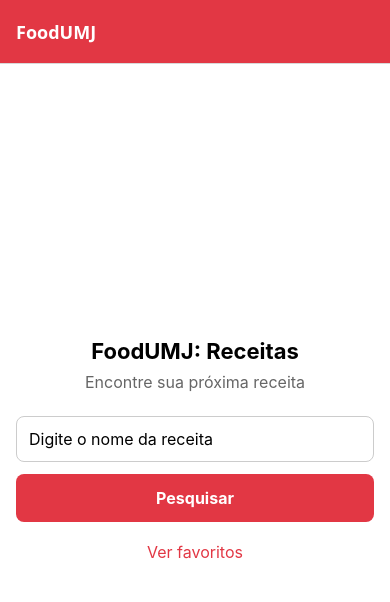
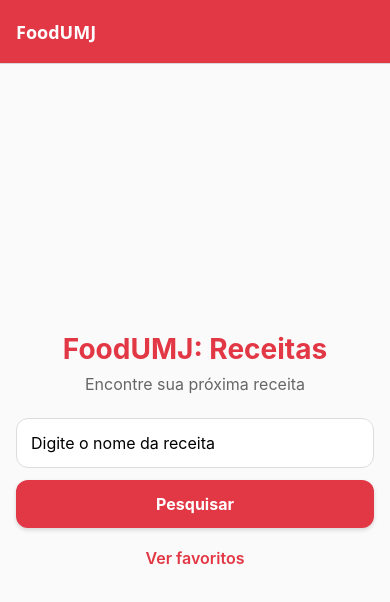
Before and after one commit to rafaelbezerra080/PROJETO-FOODUMJ-ADS, a React Native app: screen /Home in a window 390 px wide. Shown: the top 602 px of the page. Built offline with nearby package versions, Linux system fonts and the light colour scheme.

Commit message:
style: melhora aparencia das telas

```diff
--- a/src/components/RecipeCard.js
+++ b/src/components/RecipeCard.js
@@ -21,16 +21,21 @@ const styles = StyleSheet.create({
     flexDirection: 'row',
     alignItems: 'center',
     backgroundColor: '#fff',
-    borderRadius: 8,
+    borderRadius: 12,
     borderWidth: 1,
-    borderColor: '#eee',
+    borderColor: '#f0e9e9',
     padding: 12,
     marginBottom: 12,
+    elevation: 2,
+    shadowColor: '#000',
+    shadowOffset: { width: 0, height: 1 },
+    shadowOpacity: 0.08,
+    shadowRadius: 4,
   },
   image: {
-    width: 72,
-    height: 72,
-    borderRadius: 8,
+    width: 80,
+    height: 80,
+    borderRadius: 10,
     marginRight: 12,
     backgroundColor: '#f0f0f0',
   },
--- a/src/screens/FavoritesScreen.js
+++ b/src/screens/FavoritesScreen.js
@@ -52,6 +52,9 @@ export default function FavoritesScreen({ navigation }) {
         ListEmptyComponent={
           <View style={styles.emptyContainer}>
             <Text style={styles.empty}>Nenhuma receita favorita ainda</Text>
+            <Text style={styles.emptySub}>
+              Favorite receitas nos detalhes para vê-las aqui.
+            </Text>
           </View>
         }
         contentContainerStyle={styles.list}
@@ -63,7 +66,7 @@ export default function FavoritesScreen({ navigation }) {
 const styles = StyleSheet.create({
   container: {
     flex: 1,
-    backgroundColor: '#fff',
+    backgroundColor: '#fafafa',
     padding: 16,
   },
   list: {
@@ -77,11 +80,16 @@ const styles = StyleSheet.create({
     flexDirection: 'row',
     alignItems: 'center',
     backgroundColor: '#fff',
-    borderRadius: 8,
+    borderRadius: 12,
     borderWidth: 1,
-    borderColor: '#eee',
+    borderColor: '#f0e9e9',
     padding: 12,
     marginBottom: 12,
+    elevation: 2,
+    shadowColor: '#000',
+    shadowOffset: { width: 0, height: 1 },
+    shadowOpacity: 0.08,
+    shadowRadius: 4,
   },
   cardInfo: {
     flex: 1,
@@ -105,7 +113,7 @@ const styles = StyleSheet.create({
   },
   removeButton: {
     backgroundColor: '#e23744',
-    borderRadius: 6,
+    borderRadius: 8,
     paddingVertical: 6,
     paddingHorizontal: 12,
   },
@@ -116,8 +124,15 @@ const styles = StyleSheet.create({
   },
   empty: {
     fontSize: 16,
+    fontWeight: '600',
     color: '#666',
     textAlign: 'center',
     marginTop: 32,
   },
+  emptySub: {
+    fontSize: 14,
+    color: '#999',
+    textAlign: 'center',
+    marginTop: 8,
+  },
 });
--- a/src/screens/HomeScreen.js
+++ b/src/screens/HomeScreen.js
@@ -5,7 +5,6 @@ import {
   Text,
   TextInput,
   TouchableOpacity,
-  TouchableWithoutFeedback,
   View,
 } from 'react-native';
 
@@ -32,7 +31,6 @@ export default function HomeScreen({ navigation }) {
   }
 
   return (
-    <TouchableWithoutFeedback onPress={Keyboard.dismiss} accessible={false}>
     <View style={styles.container}>
       <Text style={styles.title}>FoodUMJ: Receitas</Text>
       <Text style={styles.subtitle}>Encontre sua próxima receita</Text>
@@ -62,21 +60,21 @@ export default function HomeScreen({ navigation }) {
         <Text style={styles.favoritesButtonText}>Ver favoritos</Text>
       </TouchableOpacity>
     </View>
-    </TouchableWithoutFeedback>
   );
 }
 
 const styles = StyleSheet.create({
   container: {
     flex: 1,
-    backgroundColor: '#fff',
+    backgroundColor: '#fafafa',
     alignItems: 'center',
     justifyContent: 'center',
     padding: 16,
   },
   title: {
-    fontSize: 22,
+    fontSize: 28,
     fontWeight: 'bold',
+    color: '#e23744',
     marginBottom: 8,
   },
   subtitle: {
@@ -86,10 +84,11 @@ const styles = StyleSheet.create({
   },
   input: {
     width: '100%',
+    backgroundColor: '#fff',
     borderWidth: 1,
-    borderColor: '#ccc',
-    borderRadius: 8,
-    padding: 12,
+    borderColor: '#ddd',
+    borderRadius: 12,
+    padding: 14,
     fontSize: 16,
     marginBottom: 12,
   },
@@ -100,10 +99,15 @@ const styles = StyleSheet.create({
   button: {
     width: '100%',
     backgroundColor: '#e23744',
-    borderRadius: 8,
+    borderRadius: 12,
     padding: 14,
     alignItems: 'center',
     marginBottom: 12,
+    elevation: 2,
+    shadowColor: '#000',
+    shadowOffset: { width: 0, height: 2 },
+    shadowOpacity: 0.15,
+    shadowRadius: 4,
   },
   buttonText: {
     color: '#fff',
@@ -116,5 +120,6 @@ const styles = StyleSheet.create({
   favoritesButtonText: {
     color: '#e23744',
     fontSize: 16,
+    fontWeight: '600',
   },
 });
--- a/src/screens/RecipeDetailsScreen.js
+++ b/src/screens/RecipeDetailsScreen.js
@@ -163,34 +163,35 @@ export default function RecipeDetailsScreen({ navigation, route }) {
 const styles = StyleSheet.create({
   container: {
     flex: 1,
-    backgroundColor: '#fff',
+    backgroundColor: '#fafafa',
   },
   content: {
     padding: 16,
   },
   center: {
     flex: 1,
-    backgroundColor: '#fff',
+    backgroundColor: '#fafafa',
     alignItems: 'center',
     justifyContent: 'center',
     padding: 16,
   },
   image: {
     width: '100%',
-    height: 220,
-    borderRadius: 8,
+    height: 230,
+    borderRadius: 12,
     marginBottom: 16,
     backgroundColor: '#f0f0f0',
   },
   title: {
-    fontSize: 22,
+    fontSize: 24,
     fontWeight: 'bold',
     marginBottom: 16,
   },
   sectionTitle: {
     fontSize: 18,
     fontWeight: 'bold',
-    marginTop: 8,
+    color: '#e23744',
+    marginTop: 12,
     marginBottom: 8,
   },
   ingredient: {
@@ -217,7 +218,7 @@ const styles = StyleSheet.create({
   },
   retryButton: {
     backgroundColor: '#e23744',
-    borderRadius: 8,
+    borderRadius: 12,
     paddingVertical: 12,
     paddingHorizontal: 24,
   },
@@ -229,7 +230,7 @@ const styles = StyleSheet.create({
   favoriteButton: {
     borderWidth: 2,
     borderColor: '#e23744',
-    borderRadius: 8,
+    borderRadius: 12,
     paddingVertical: 12,
     paddingHorizontal: 24,
     alignItems: 'center',
--- a/src/screens/ResultsScreen.js
+++ b/src/screens/ResultsScreen.js
@@ -119,12 +119,12 @@ export default function ResultsScreen({ navigation, route }) {
 const styles = StyleSheet.create({
   container: {
     flex: 1,
-    backgroundColor: '#fff',
+    backgroundColor: '#fafafa',
     padding: 16,
   },
   center: {
     flex: 1,
-    backgroundColor: '#fff',
+    backgroundColor: '#fafafa',
     alignItems: 'center',
     justifyContent: 'center',
     padding: 16,
@@ -150,7 +150,7 @@ const styles = StyleSheet.create({
   },
   retryButton: {
     backgroundColor: '#e23744',
-    borderRadius: 8,
+    borderRadius: 12,
     paddingVertical: 12,
     paddingHorizontal: 24,
   },
@@ -167,5 +167,6 @@ const styles = StyleSheet.create({
   favoritesButtonText: {
     color: '#e23744',
     fontSize: 16,
+    fontWeight: '600',
   },
 });
```
Lines whose indentation alone changed are shown as unchanged.
